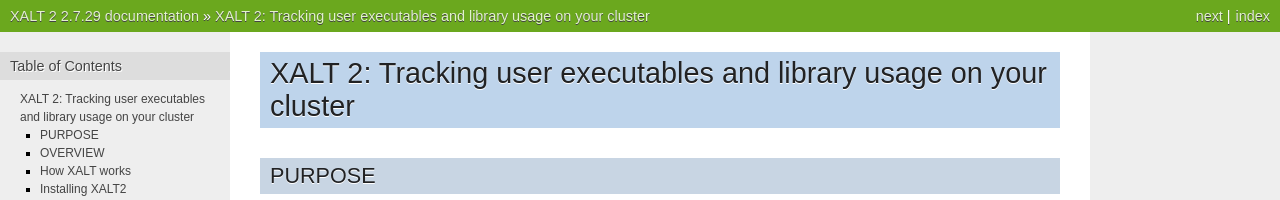
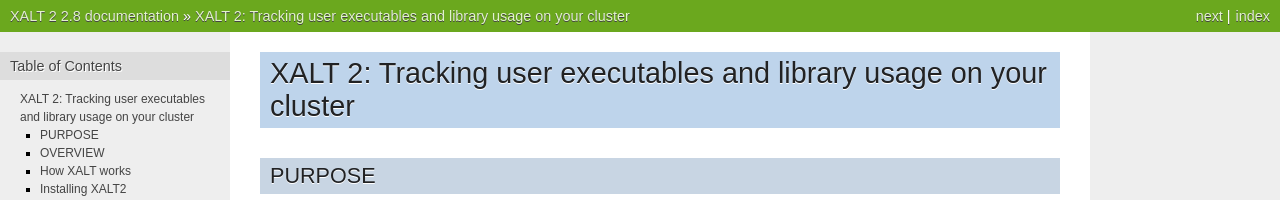
Before and after one commit to xalt/xalt, a Sphinx documentation site: the page built from docs/source/index.rst, in a window 1280 px wide and 900 px high. Shown: the top 200 px of the window. Built offline with Sphinx 7.4.7, drawn with Linux system fonts in a browser that asks for light colours; some of the changed text lies outside the part shown.

Commit message:
moving to TAG_VERSION xalt-2.8

```diff
--- a/docs/source/conf.py
+++ b/docs/source/conf.py
@@ -55,9 +55,9 @@
 # built documents.
 #
 # The short X.Y version.
-version = '2.7'
+version = '2.8'
 # The full version, including alpha/beta/rc tags.
-release = '2.7.29'
+release = '2.8'
 
 # The language for content autogenerated by Sphinx. Refer to documentation
 # for a list of supported languages.
```
Also changed, not shown: 3 other files.
